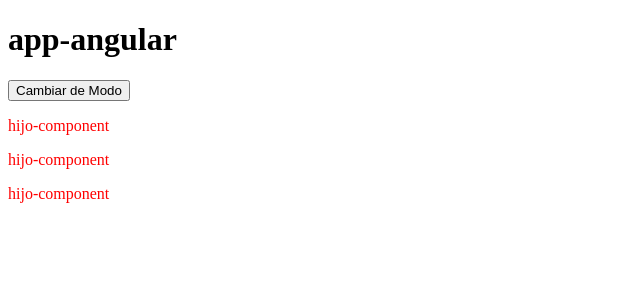
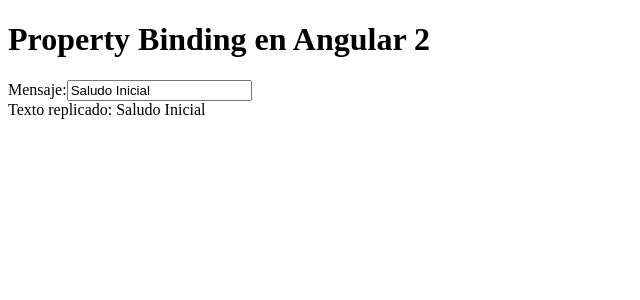
Before and after one commit to vegatona/act5-u2, an Angular app: page / in a window 1280 px wide. Shown: the top 300 px of the page, without its empty margins (0-640 px from the left). Built offline with nearby package versions, Linux system fonts and the light colour scheme.

Commit message:
actualizacion2

```diff
--- a/src/app/app.component.html
+++ b/src/app/app.component.html
@@ -1,6 +1,9 @@
-<div class="container">
+<!--<div class="container">
     <h1 class="text-center">{{ title }}</h1>
     <button (click)="toggleDarkMode()">Cambiar de Modo</button>
     </div>
-<!--<app-tarjeta-producto></app-tarjeta-producto>-->
+    <br><app-tarjeta-producto></app-tarjeta-producto>
 <app-componente-padre></app-componente-padre>
+<app-replicador></app-replicador>
+<br>-->
+<app-replicador2></app-replicador2>
--- a/src/app/componentes/componente-padre/componente-hijo/componente-hijo.component.ts
+++ b/src/app/componentes/componente-padre/componente-hijo/componente-hijo.component.ts
@@ -8,4 +8,5 @@ import { Component } from '@angular/core';
 })
 export class ComponenteHijoComponent {
   titulohijo = "hijo-component";
+
 }
--- /dev/null
+++ b/src/app/mostrar-mensaje/mostrar-mensaje.component.html
@@ -0,0 +1 @@
+<p>mostrar-mensaje works!</p>
--- /dev/null
+++ b/src/app/replicador2/replicador2.component.html
@@ -0,0 +1,14 @@
+<div class="d-flex justify-content-center">
+    <h1>Property Binding en Angular 2</h1>
+    <div class="w-50">
+
+        <div class="mt-3">
+            <label for="inputTexto">Mensaje:</label>
+            <input id="inputTexto" type="text" [(ngModel)]="saludo" />
+        </div>
+        <div class="mt-3">
+            <label for="replicaTexto">Texto replicado:</label>
+            {{saludo}}
+        </div>
+    </div>
+</div>
--- /dev/null
+++ b/src/app/replicador2/replicador2.component.ts
@@ -0,0 +1,13 @@
+import { Component } from '@angular/core';
+import {FormsModule} from '@angular/forms';
+
+@Component({
+  selector: 'app-replicador2',
+  standalone: true,
+  imports: [FormsModule],
+  templateUrl: './replicador2.component.html',
+  styleUrl: './replicador2.component.css'
+})
+export class Replicador2Component {
+  saludo: string = 'Saludo Inicial';
+}
```
Also changed, not shown: src/app/app.component.ts (+6 -3 lines), src/app/mostrar-mensaje/mostrar-mensaje.component.ts (added, +11 -0 lines), src/app/replicador/replicador.component.html (added, +14 -0 lines), src/app/replicador/replicador.component.ts (added, +21 -0 lines), src/app/mostrar-mensaje/mostrar-mensaje.component.css (added), src/app/replicador/replicador.component.css (added), src/app/replicador2/replicador2.component.css (added).
